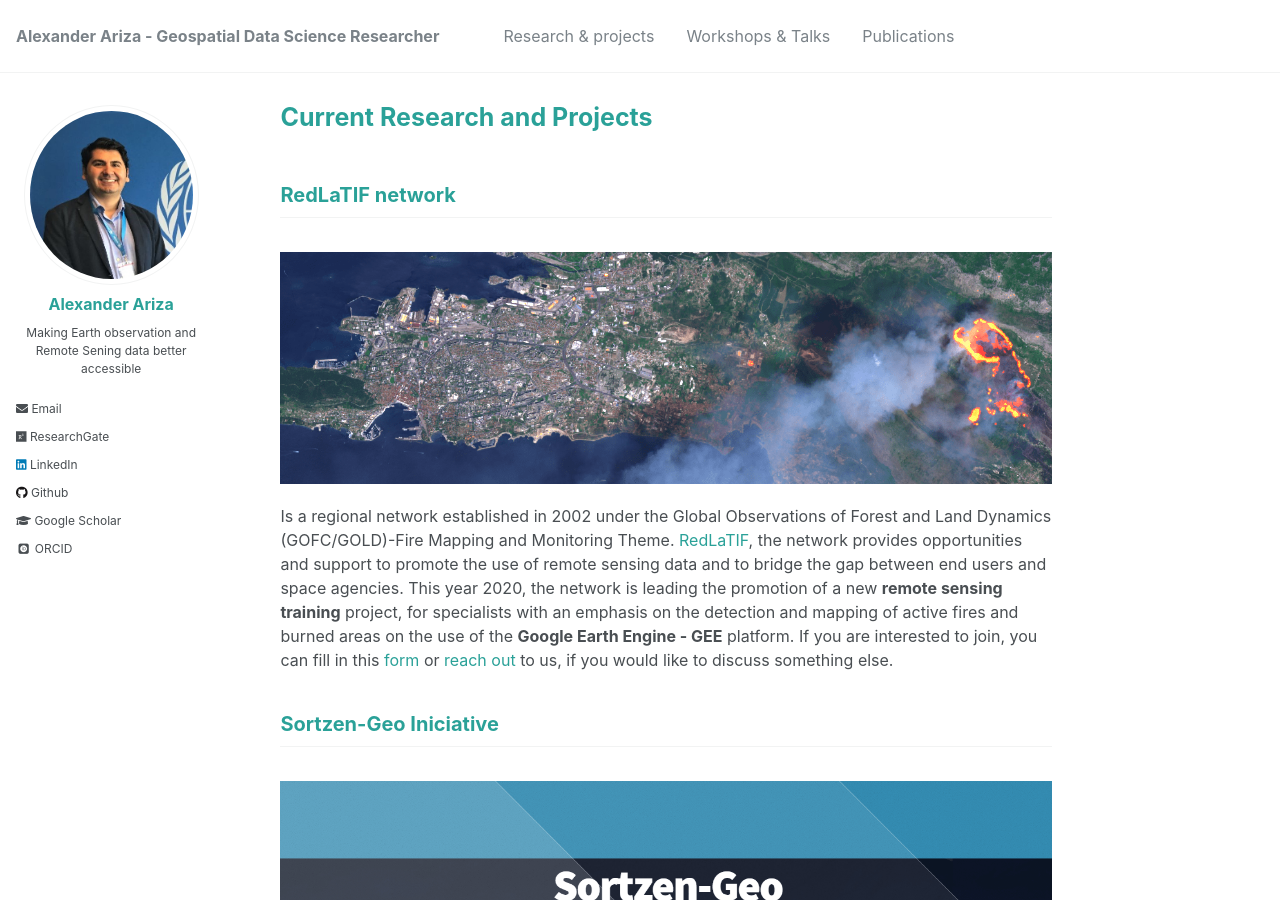
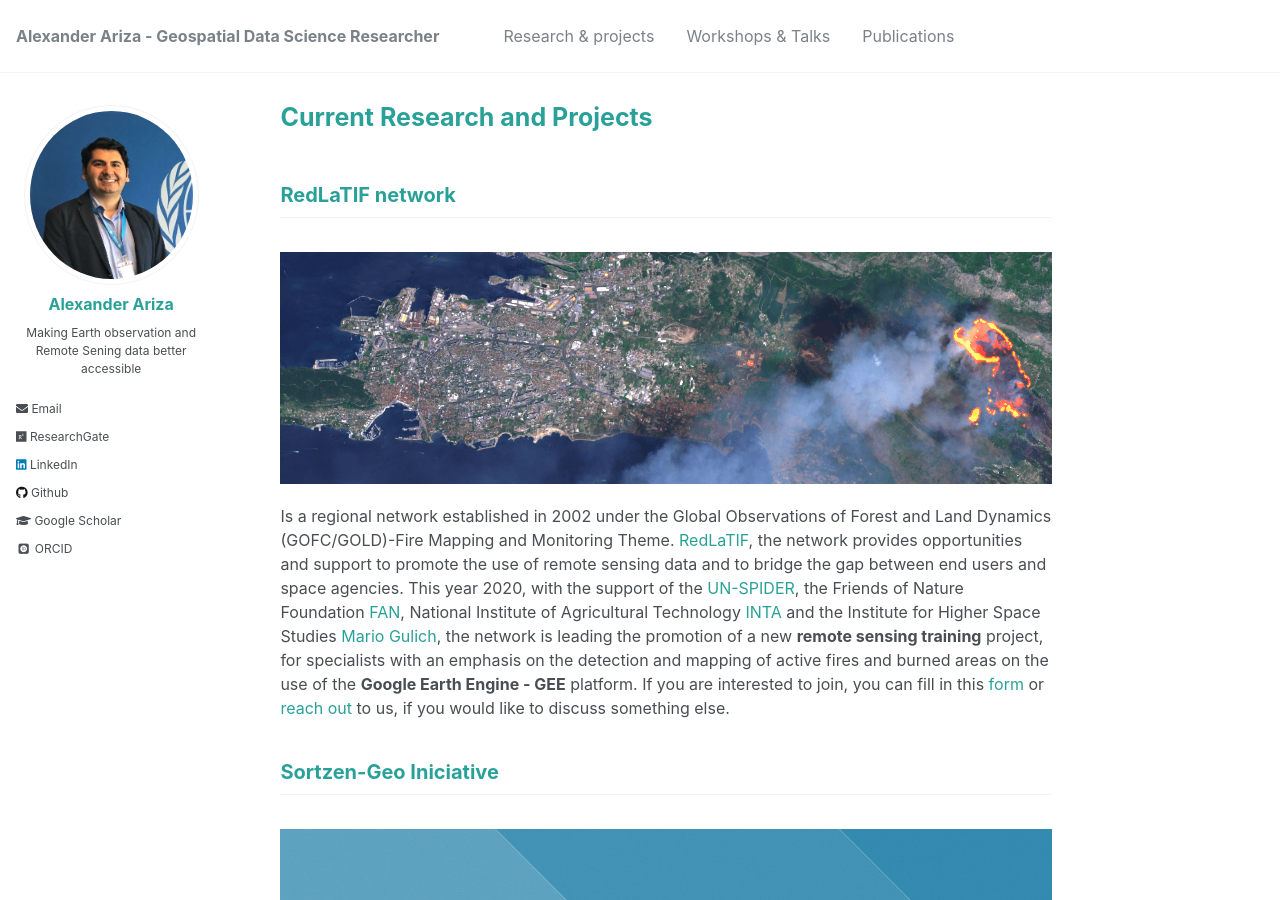
Before and after one commit to Alexanderariza/alexanderariza.github.io, a Jekyll site: the page built from _pages/engagement.md, in a window 1280 px wide and 900 px high. Built offline with Jekyll 4.4.1, drawn with Linux system fonts in a browser that asks for light colours; some web fonts are replaced.

Commit message:
Update engagement.md

```diff
--- a/_pages/engagement.md
+++ b/_pages/engagement.md
@@ -9,7 +9,7 @@
 ------
 <br/><img src='/images/training_.PNG'>
 
-Is a regional network established in 2002 under the Global Observations of Forest and Land Dynamics (GOFC/GOLD)-Fire Mapping and Monitoring Theme. [RedLaTIF](https://gofcgold.org/regional-networks/red-latinoamerica-deteledeteccion-e-incendios-forestales-redlatif), the network provides opportunities and support to promote the use of remote sensing data and to bridge the gap between end users and space agencies. This year 2020, the network is leading the promotion of a new **remote sensing training** project, for specialists with an emphasis on the detection and mapping of active fires and burned areas on the use of the **Google Earth Engine - GEE** platform. If you are interested to join, you can fill in this [form](https://forms.gle/wSQGMQLXcWv9u2NY9) or [reach out](mailto:nicolasalejandromari@gmail.com, alexanderariza@gmail.com) to us, if you would like to discuss something else.
+Is a regional network established in 2002 under the Global Observations of Forest and Land Dynamics (GOFC/GOLD)-Fire Mapping and Monitoring Theme. [RedLaTIF](https://gofcgold.org/regional-networks/red-latinoamerica-deteledeteccion-e-incendios-forestales-redlatif), the network provides opportunities and support to promote the use of remote sensing data and to bridge the gap between end users and space agencies. This year 2020, with the support of the [UN-SPIDER](https://un-spider.org/), the Friends of Nature Foundation [FAN](http://www.fan-bo.org/), National Institute of Agricultural Technology [INTA](https://www.argentina.gob.ar/inta) and the Institute for Higher Space Studies [Mario Gulich](https://ig.conae.unc.edu.ar/), the network is leading the promotion of a new **remote sensing training** project, for specialists with an emphasis on the detection and mapping of active fires and burned areas on the use of the **Google Earth Engine - GEE** platform. If you are interested to join, you can fill in this [form](https://forms.gle/wSQGMQLXcWv9u2NY9) or [reach out](mailto:nicolasalejandromari@gmail.com, alexanderariza@gmail.com) to us, if you would like to discuss something else.
 
 
 Sortzen-Geo Iniciative
```
